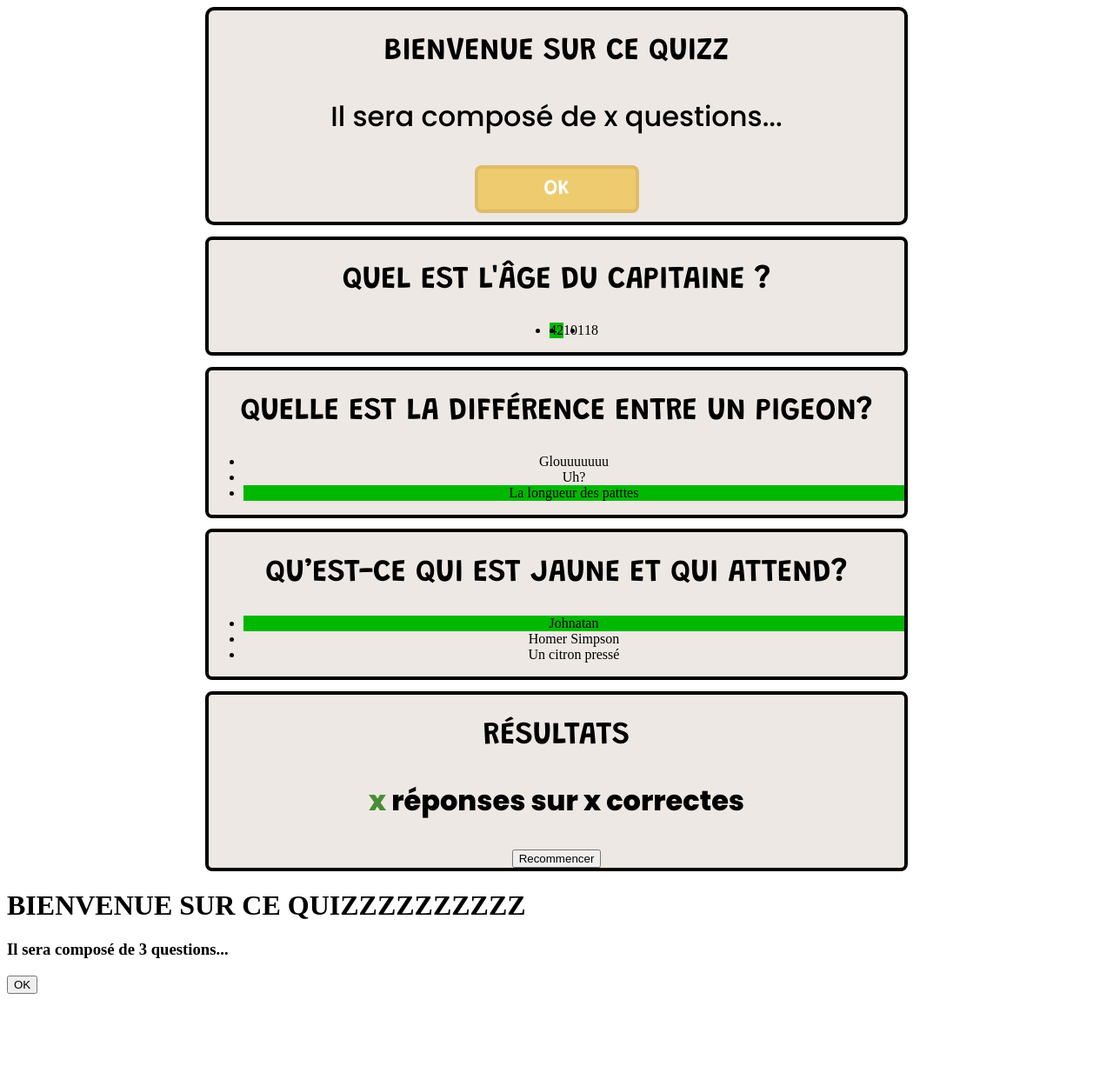
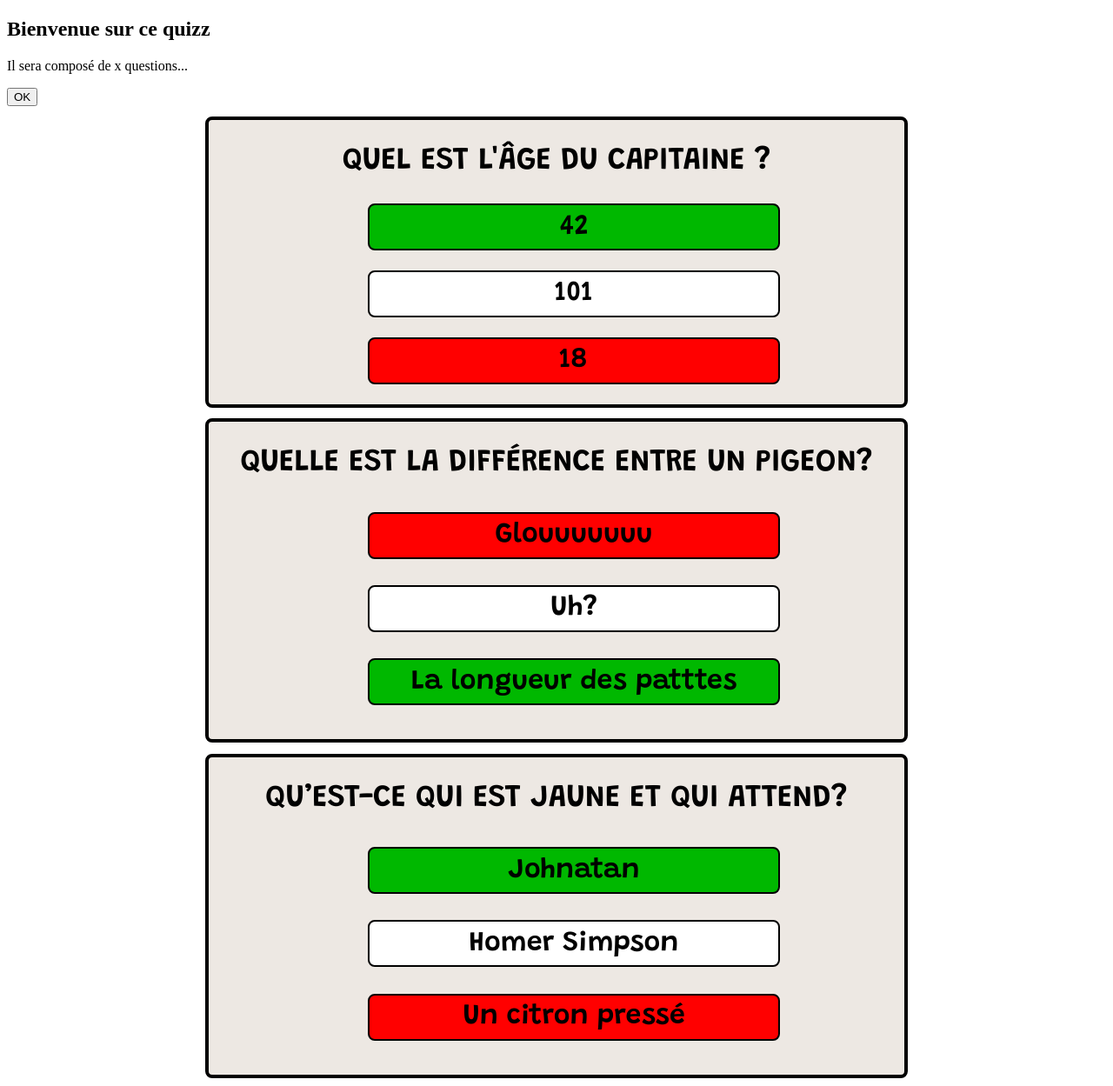
Before and after one commit to maxime9446/Quizz, a plain HTML site: page index.html in a window 1280 px wide. Shown: the top 1249 px of the page at 87% size. Before the commit the page ends 1151 px from the top, so only its background shows below. Drawn offline with Linux system fonts and the light colour scheme; a script that the page names is missing.

Commit message:
improve file structure

```diff
--- a/index.html
+++ b/index.html
@@ -21,9 +21,9 @@
             <div class="questionsPage" id="questionPage1">
                 <h2 class="question">Quel est l'âge du capitaine ?</h2>
                 <ul class="questionAnswers">
-                    <li class="answer correct" data-question-1 >42</li>
-                    <li class="answer" data-question-1>101</li>
-                    <li class="answer wrong" data-question-1>18</li>
+                    <li class="answer correct">42</li>
+                    <li class="answer">101</li>
+                    <li class="answer wrong">18</li>
                 </ul>
             </div>
         </section>
@@ -62,12 +62,5 @@
         </section>
     </main>
     <script src="app.js"></script>
-    <div class="carre">
-        <h1>BIENVENUE SUR CE QUIZZZZZZZZZZ</h1>
-        <h3>Il sera composé de 3 questions...</h3>
-        <a href="Page2.html">
-            <input type="button" class="validation" value="OK" />
-         </a>
-    </div>
 </body>
 </html>
--- a/style.css
+++ b/style.css
@@ -1,7 +1,6 @@
 @import url('https://fonts.googleapis.com/css2?family=Grandstander:ital,wght@0,100;0,200;0,300;0,400;0,500;0,600;0,700;0,800;0,900&display=swap');
 @import url('https://fonts.googleapis.com/css2?family=Poppins:ital,wght@0,100;1,200;0,300;1,400;0,500;1,600;1,700;0,800;1,900&display=swap');
-
-.start{
+.startquizz{
     margin:auto;
     display: block;
     width: 800px;
@@ -12,19 +11,16 @@
     text-align: center;
     padding: 50;
 }
-
-.title{
+.quizz__maintitle{
     font-family: 'Grandstander';
     font-style: normal;
     font-weight: 600;
     font-size: 36px;
     line-height: 36px;
     text-transform: uppercase;
-
     color: black;
 }
-
-.description{
+.quizz__maindescription{
     font-family: 'Poppins';
     font-style: normal;
     font-weight: 400;
@@ -32,8 +28,7 @@
     line-height: 48px;
     color: black;
 }
-
-.btn{
+.quizz__btn{
     width: 189px;
     height: 55px;
     margin-bottom: 10px;
@@ -50,7 +45,6 @@
     text-transform: uppercase;
     color: #FFFFFF;
 }
-
 .quizz{
     margin:auto;
     display: block;
@@ -63,7 +57,6 @@
     border-radius: 8px;
     text-align: center;
 }
-
 .question{
     font-family: 'Grandstander';
     font-style: normal;
@@ -73,15 +66,13 @@
     text-transform: uppercase;
     color: black;
 }
-
-.questionAnswers{
+.question__answers{
     display: flex;
     flex-wrap: wrap;
     justify-content: center;
     align-items: center;
 }
-
-.answersFalse{
+.answer{
     width: 470px;
     height: 50px;
     margin-bottom: 10px;
@@ -89,6 +80,10 @@
     border: 2px solid #000000;
     font-family: 'Grandstander';
     font-style: normal;
+    margin: auto;
+    display: block;
+    margin-top: 1%;
+    margin-bottom: 3%;
     cursor: pointer;
     font-weight: 600;
     font-size: 32px;
@@ -100,23 +95,18 @@
     justify-content: center;
     align-items: center;
 }
-
-.answersFalse:hover{
+.answer:hover{
     background: #EECB6E;
 }
-
-.answersFalse:active{
+.answer:active{
     background: #EECB6E;
 }
-
 .correct{
     background: rgb(0, 184, 0);
 }
-
-.false{
+.wrong{
     background: rgb(255, 0, 0);
 }
-
 .quizz__results{
     font-family: 'Grandstander';
     font-style: normal;
@@ -127,7 +117,6 @@
     text-transform: uppercase;
     color: black;
 }
-
 .quizz__description{
 font-family: 'Poppins';
 font-style: normal;
@@ -136,7 +125,6 @@ font-size: 32px;
 line-height: 48px;
 text-align: center;
 }
-
 .quizz__description span strong{
 color: #4B8C38;
 }
```
